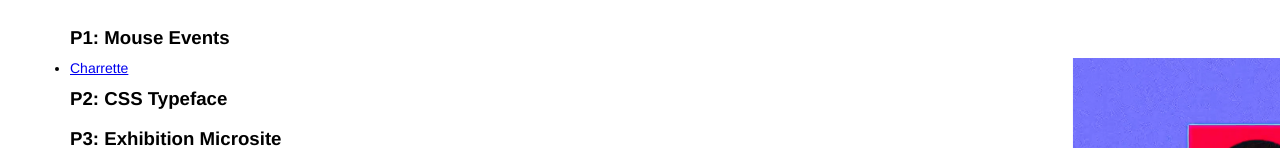
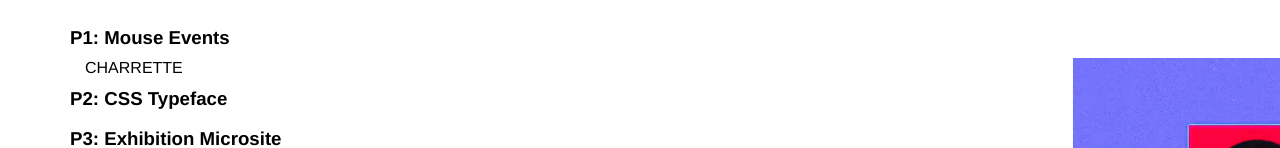
Before and after one commit to mbuenafe/interactive2, a plain HTML site: page index.html in a window 1280 px wide. Shown: the part 212-360 px from the top of the page. Drawn offline with Linux system fonts and the light colour scheme.

Commit message:
main page

```diff
--- a/assets/main.css
+++ b/assets/main.css
@@ -46,3 +46,19 @@ img {
     top: 30%;
     left: 280%;
 }
+
+li{
+    list-style-type: none;
+}
+
+
+a{
+    text-decoration : none;
+    color : #000;
+    line-height: 10px;
+    font-size: 12pt;
+    padding-left: 15px;
+    text-transform: uppercase;
+    cursor: pointer;
+
+}
```
